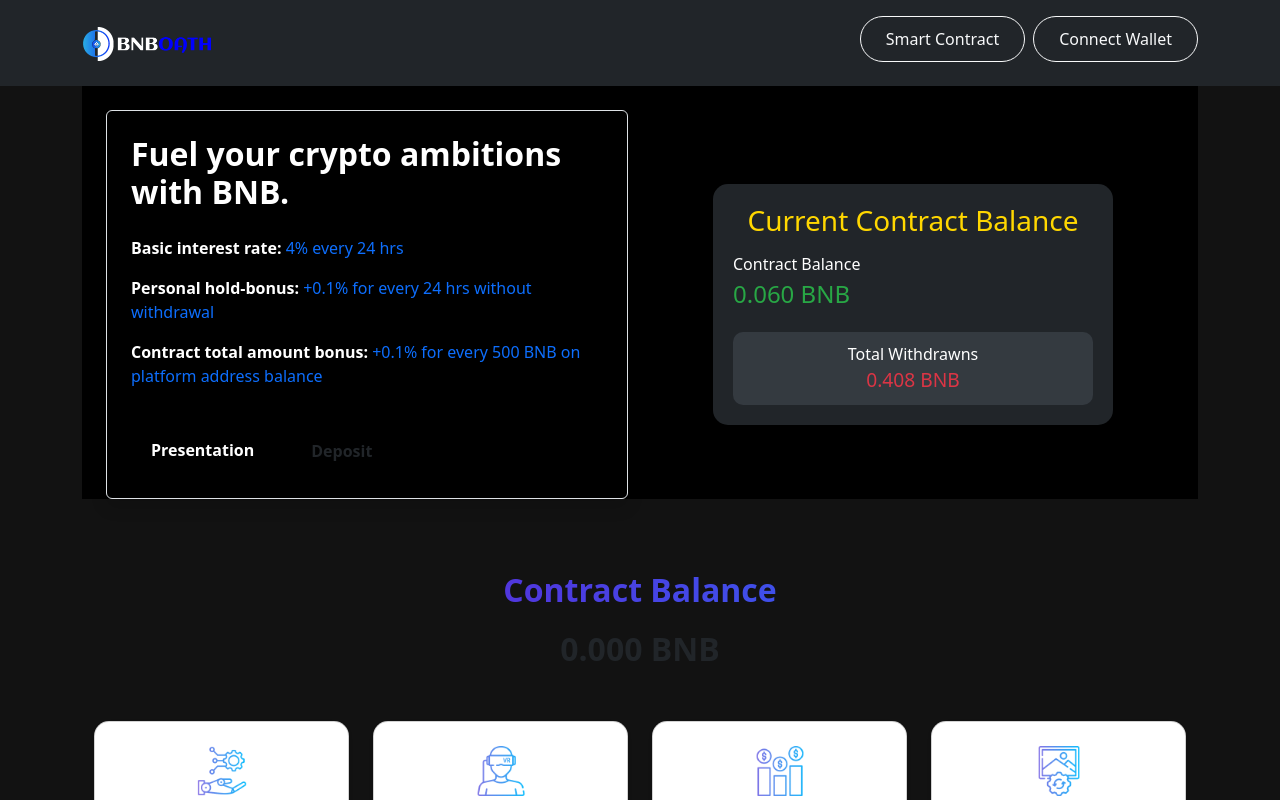
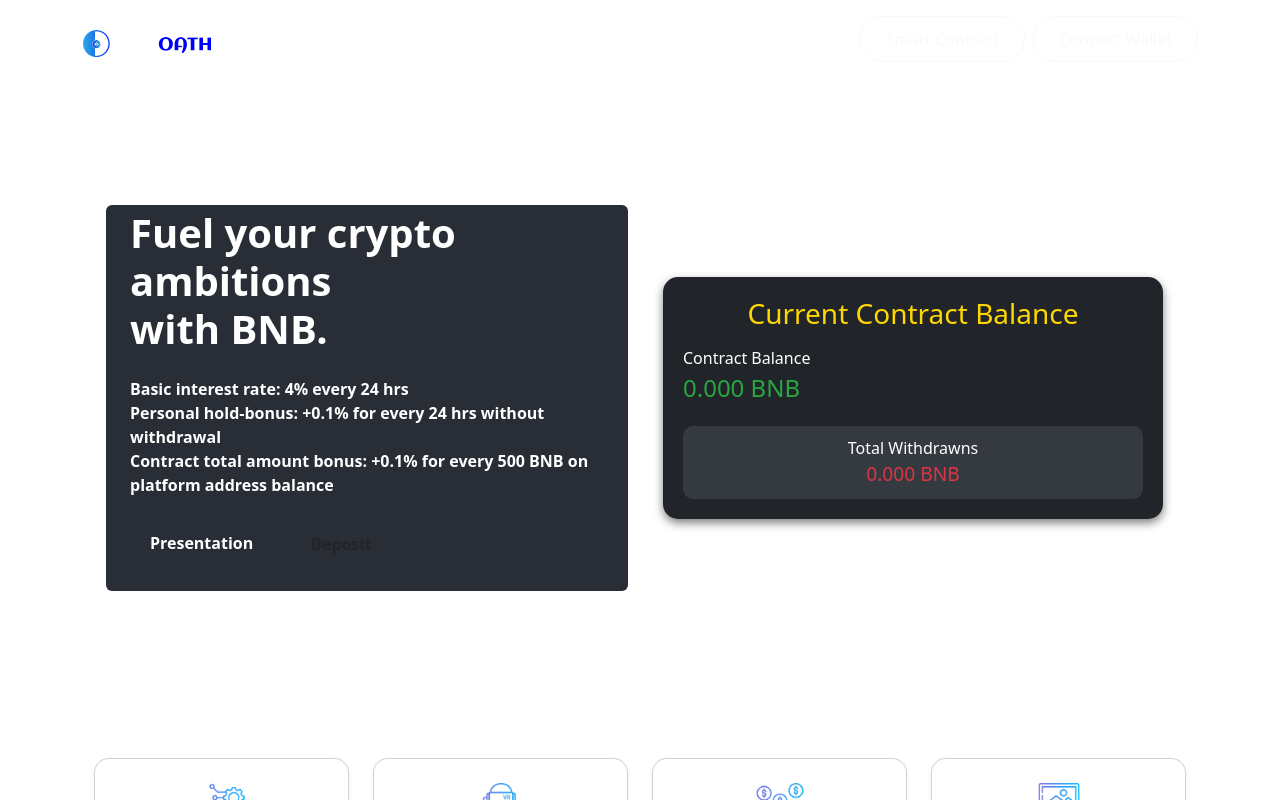
Before and after one commit to AllDigitalOfficial/sample-react-plan7, a React (Vite) app: page / in a window 1280 px wide. Shown: the top 800 px of the page. Built offline with nearby package versions, Linux system fonts and the light colour scheme.

Commit message:
updated commit

```diff
--- a/src/components/ContractData/index.tsx
+++ b/src/components/ContractData/index.tsx
@@ -3,36 +3,12 @@
 const ContractData = () => {
   // Get color values from environment variables
   const contractBalanceColor =
-    import.meta.env.VITE_APP_CONTRACT_BALANCE_COLOR
-  const cardBgColor = import.meta.env.VITE_APP_CARD_BG_COLOR
-  const cardTextColor = import.meta.env.VITE_APP_CARD_TEXT_COLOR
-  const gradientText = `linear-gradient(to right, #6a11cb, #2575fc)`;
+    import.meta.env.VITE_APP_CONTRACT_BALANCE_COLOR;
+  const cardBgColor = import.meta.env.VITE_APP_CARD_BG_COLOR;
+  const cardTextColor = import.meta.env.VITE_APP_CARD_TEXT_COLOR;
 
   return (
     <div className="container py-5">
-      {/* Contract Balance Section */}
-      <div className="text-center mb-5">
-        <h2
-          className="fw-bold mb-3"
-          style={{
-            backgroundImage: gradientText,
-            backgroundClip: "text",
-            WebkitBackgroundClip: "text",
-            color: "transparent",
-          }}
-        >
-          Contract Balance
-        </h2>
-        <span
-          className="fs-2 fw-bold"
-          style={{
-            color: contractBalanceColor,
-          }}
-        >
-          0.000 BNB
-        </span>
-      </div>
-
       {/* Statistic Cards */}
       <div className="row g-4">
         {/* Deposit Card */}
--- a/src/components/HeroSection/index.tsx
+++ b/src/components/HeroSection/index.tsx
@@ -4,41 +4,82 @@
   // Get environment variable values
   const heroBgColor = import.meta.env.VITE_APP_HERO_BG_COLOR;
   const heroTextColor = import.meta.env.VITE_APP_HERO_TEXT_COLOR;
-  const buttonColor = import.meta.env.VITE_APP_BUTTON_COLOR ;
+  const buttonColor = import.meta.env.VITE_APP_BUTTON_COLOR;
   const buttonOutlineColor = import.meta.env.VITE_APP_BUTTON_OUTLINE_COLOR;
   const presentationLink = import.meta.env.VITE_APP_PRESENTATION_LINK;
   const depositLink = import.meta.env.VITE_APP_DEPOSIT_LINK;
 
   // Sample balance data
-  const contractBalance = "0.060 BNB";
-  const totalWithdrawn = "0.408 BNB";
+  const contractBalance = "0.000 BNB";
+  const totalWithdrawn = "0.000 BNB";
 
   return (
     <Container style={{ backgroundColor: heroBgColor, color: heroTextColor }}>
       <Container>
-        <div className="row align-items-stretch g-4">
+        <div className="row align-items-center g-4" style={{ minHeight: "600px" }}>
           {/* Left Section: Profit Info */}
           <div className="col-lg-6 col-md-6 d-flex">
-            <div className="w-100 p-4 bg-black shadow rounded border d-flex flex-column">
-              <h2 className="fw-bold mb-4" style={{ color: "#ffffff" }}>
+            <div
+              className="w-100 p-4 rounded d-flex flex-column"
+              style={{
+                backgroundColor: "#292d36", // Updated background color
+                color: "#ffffff", // Text color set to white
+                border: "none", // Remove border
+                boxShadow: "none", // Remove shadow
+              }}
+            >
+              <h2
+                className="fw-bold mb-4"
+                style={{
+                  color: "#ffffff",
+                  marginTop: "-20px", // Move text up
+                  fontSize: "2.5rem", // Increase text size
+                }}
+              >
                 Fuel your crypto ambitions
                 <br />
                 with BNB.
               </h2>
               <div>
-                <p className="mb-3" style={{ color: "#ffffff" }}>
+                <p
+                  className="mb-0" // Remove bottom margin
+                  style={{ color: "#ffffff", marginBottom: "0" }}
+                >
                   <strong>Basic interest rate:</strong>{" "}
-                  <span className="text-primary">4% every 24 hrs</span>
+                  <span
+                    style={{
+                      color: "#ffffff", // White text for the percentage
+                      fontWeight: "700", // Extra bold text
+                    }}
+                  >
+                    4% every 24 hrs
+                  </span>
                 </p>
-                <p className="mb-3" style={{ color: "#ffffff" }}>
+                <p
+                  className="mb-0" // Remove bottom margin
+                  style={{ color: "#ffffff", marginBottom: "0" }}
+                >
                   <strong>Personal hold-bonus:</strong>{" "}
-                  <span className="text-primary">
+                  <span
+                    style={{
+                      color: "#ffffff", // White text for the percentage
+                      fontWeight: "700", // Extra bold text
+                    }}
+                  >
                     +0.1% for every 24 hrs without withdrawal
                   </span>
                 </p>
-                <p className="mb-3" style={{ color: "#ffffff" }}>
+                <p
+                  className="mb-0" // Remove bottom margin
+                  style={{ color: "#ffffff", marginBottom: "0" }}
+                >
                   <strong>Contract total amount bonus:</strong>{" "}
-                  <span className="text-primary">
+                  <span
+                    style={{
+                      color: "#ffffff", // White text for the percentage
+                      fontWeight: "700", // Extra bold text
+                    }}
+                  >
                     +0.1% for every 500 BNB on platform address balance
                   </span>
                 </p>
@@ -56,7 +97,7 @@
                     borderRadius: "30px",
                     fontWeight: "600",
                     fontSize: "1rem",
-                    border: "none",
+                    border: "none", // No border on the button
                   }}
                 >
                   Presentation
@@ -66,7 +107,7 @@
                   className="btn"
                   style={{
                     color: buttonOutlineColor,
-                    border: `2px solid ${buttonOutlineColor}`,
+                    border: `2px solid ${buttonOutlineColor}`, // Border for the outline button
                     padding: "10px 20px",
                     borderRadius: "30px",
                     fontWeight: "600",
@@ -89,8 +130,8 @@
                 padding: "20px",
                 color: "#ffffff",
                 boxShadow: "0px 4px 10px rgba(0, 0, 0, 0.5)",
-                maxWidth: "400px",
-                width: "100%",
+                maxWidth: "500px", // Increased width of the boxes
+                width: "100%", // Ensure the box uses full available width
               }}
             >
               {/* Title */}
--- a/src/components/Navbar/index.tsx
+++ b/src/components/Navbar/index.tsx
@@ -12,8 +12,7 @@
   return (
     <>
       <Navbar
-        bg="dark"
-        variant="dark"
+
         expand="lg"
         className="py-3"
         style={{
@@ -27,8 +26,7 @@
             <img
               alt="Logo"
               src="/bnboath.png"  // Reference the image stored in the public folder
-              className="img-fluid"
-              style={{ maxWidth: "50%", height: "auto" }}
+              className="img-fluid logo" // Added the 'logo' class for custom styling
             />
           </Navbar.Brand>
 
@@ -47,7 +45,7 @@
                 transition: "all 0.3s ease", // Smooth transition for hover effects
               }}
               onClick={() =>
-                window.open(import.meta.env.VITE_SMART_CONTRACT || "", "_blank")
+                window.open(import.meta.env.VITE_APP_SMART_CONTRACT || "", "_blank")
               }
             >
               Smart Contract
@@ -64,6 +62,7 @@
                 fontSize: "1rem", // Adjust font size
                 transition: "all 0.3s ease", // Smooth transition for hover effects
               }}
+
             >
               Connect Wallet
             </Button>
@@ -71,13 +70,17 @@
         </Container>
       </Navbar>
 
-      {/* Internal CSS for Button Responsiveness */}
+      {/* Internal CSS for Button and Logo Responsiveness */}
       <style>{`
         /* For extra large screens */
         @media (min-width: 1200px) {
           .btn-responsive {
-            font-size: 1rem;
+            font-size: 1.1rem;
             padding: 12px 30px;
+          }
+
+          .logo {
+            max-width: 50%;  /* Logo width for extra large screens */
           }
         }
 
@@ -85,7 +88,11 @@
         @media (max-width: 992px) {
           .btn-responsive {
             font-size: 1rem;
-            padding: 10px 20px;
+            padding: 10px 25px;
+          }
+
+          .logo {
+            max-width: 60%;  /* Logo width for medium screens */
           }
         }
 
@@ -94,6 +101,10 @@
           .btn-responsive {
             font-size: 0.9rem;
             padding: 8px 18px;
+          }
+
+          .logo {
+            max-width: 70%;  /* Logo width for smaller screens */
           }
         }
 
```
Also changed, not shown: 1 other file (tests, documents, lock files or other folders).
